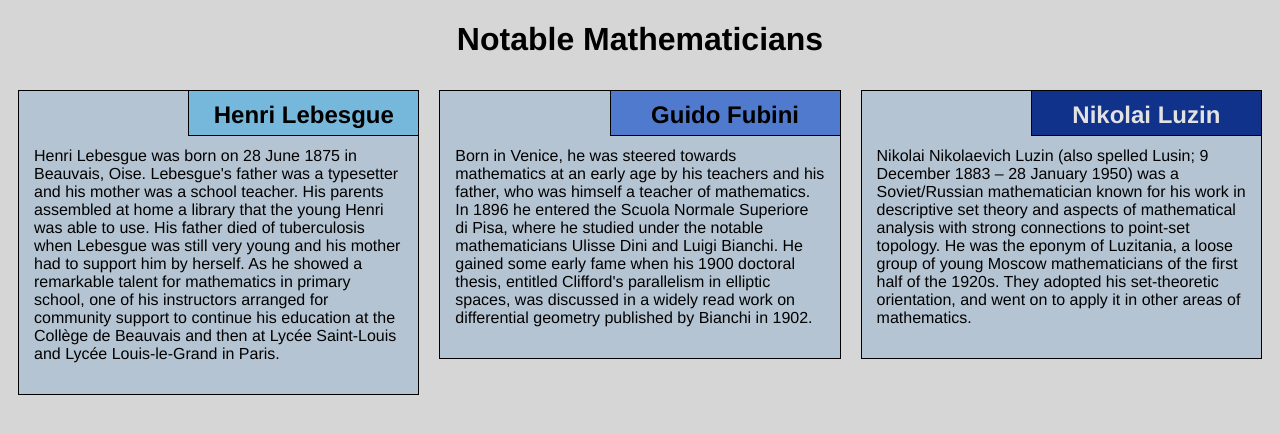
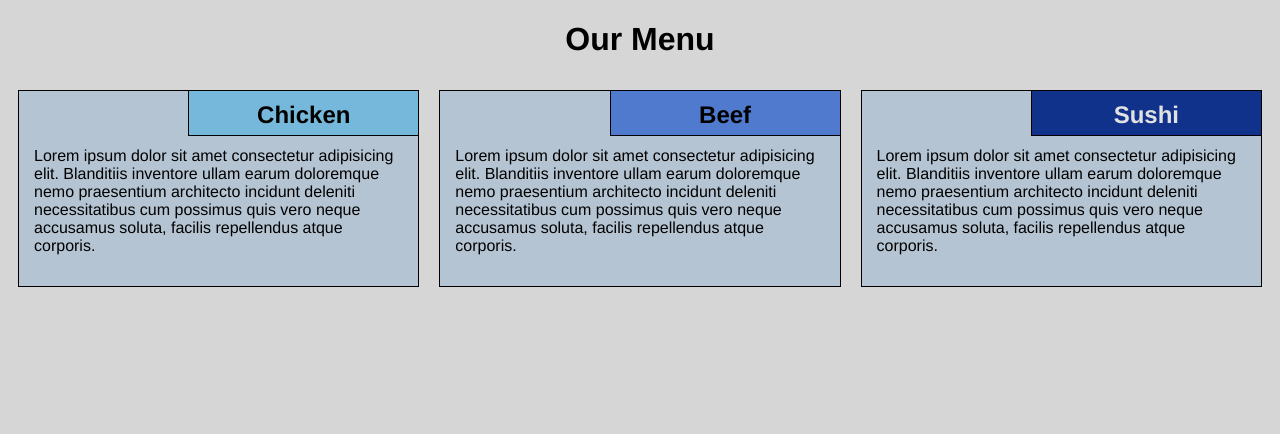
Before and after one commit to dkabotsi/Coursera_HTML_CSS_and_Javascript_for_Web_Developers, a plain HTML site: page mod2_solution/index.html in a window 1280 px wide. Drawn offline with Linux system fonts and the light colour scheme.

Commit message:
Update index.html

```diff
--- a/mod2_solution/index.html
+++ b/mod2_solution/index.html
@@ -9,33 +9,29 @@
 </head>
 
 <body>
-    <h1>Notable Mathematicians</h1>
+    <h1>Our Menu</h1>
     <div class="row">
         <div class="col-lg-4 col-md-6 col-sm-12">
             <section class="lebesgue">
-                <h2>Henri Lebesgue</h2>
+                <h2>Chicken</h2>
                 <p>
-                    Henri Lebesgue was born on 28 June 1875 in Beauvais, Oise. Lebesgue's father was a typesetter and his mother was a school teacher. His parents assembled at home a library that the young Henri was able to use. His father died of tuberculosis when Lebesgue
-                    was still very young and his mother had to support him by herself. As he showed a remarkable talent for mathematics in primary school, one of his instructors arranged for community support to continue his education at the Collège de
-                    Beauvais and then at Lycée Saint-Louis and Lycée Louis-le-Grand in Paris.
+                    Lorem ipsum dolor sit amet consectetur adipisicing elit. Blanditiis inventore ullam earum doloremque nemo praesentium architecto incidunt deleniti necessitatibus cum possimus quis vero neque accusamus soluta, facilis repellendus atque corporis.
                 </p>
             </section>
         </div>
         <div class="col-lg-4 col-md-6 col-sm-12">
             <section class="fubini">
-                <h2>Guido Fubini</h2>
+                <h2>Beef</h2>
                 <p>
-                    Born in Venice, he was steered towards mathematics at an early age by his teachers and his father, who was himself a teacher of mathematics. In 1896 he entered the Scuola Normale Superiore di Pisa, where he studied under the notable mathematicians Ulisse
-                    Dini and Luigi Bianchi. He gained some early fame when his 1900 doctoral thesis, entitled Clifford's parallelism in elliptic spaces, was discussed in a widely read work on differential geometry published by Bianchi in 1902.
+                    Lorem ipsum dolor sit amet consectetur adipisicing elit. Blanditiis inventore ullam earum doloremque nemo praesentium architecto incidunt deleniti necessitatibus cum possimus quis vero neque accusamus soluta, facilis repellendus atque corporis.
                 </p>
             </section>
         </div>
         <div class="col-lg-4 col-md-12 col-sm-12">
             <section class="luzin">
-                <h2>Nikolai Luzin</h2>
+                <h2>Sushi</h2>
                 <p>
-                    Nikolai Nikolaevich Luzin (also spelled Lusin;   9 December 1883 – 28 January 1950) was a Soviet/Russian mathematician known for his work in descriptive set theory and aspects of mathematical analysis with strong connections to point-set topology. He was
-                    the eponym of Luzitania, a loose group of young Moscow mathematicians of the first half of the 1920s. They adopted his set-theoretic orientation, and went on to apply it in other areas of mathematics.
+                    Lorem ipsum dolor sit amet consectetur adipisicing elit. Blanditiis inventore ullam earum doloremque nemo praesentium architecto incidunt deleniti necessitatibus cum possimus quis vero neque accusamus soluta, facilis repellendus atque corporis.
                 </p>
             </section>
         </div>
```
